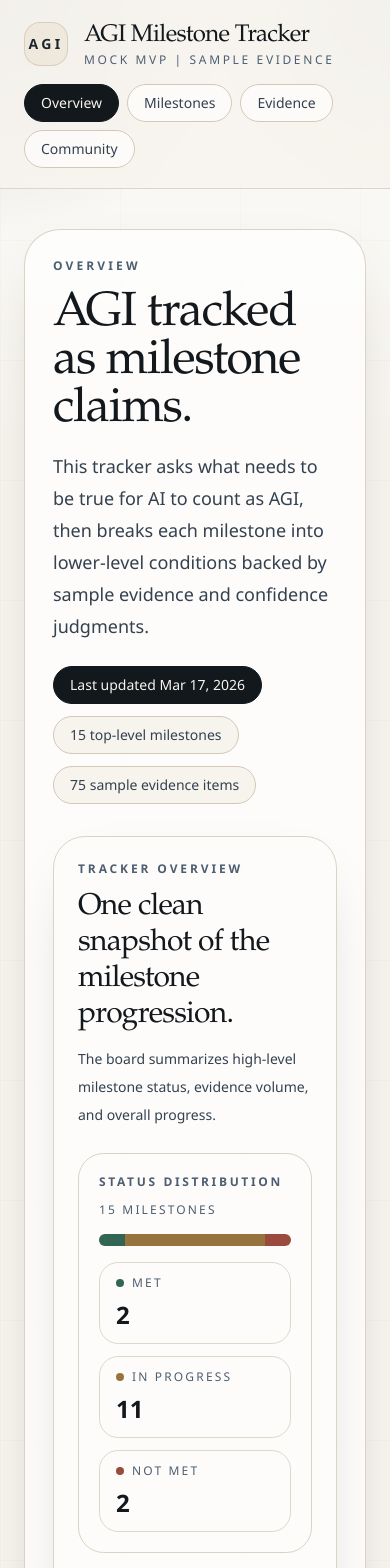
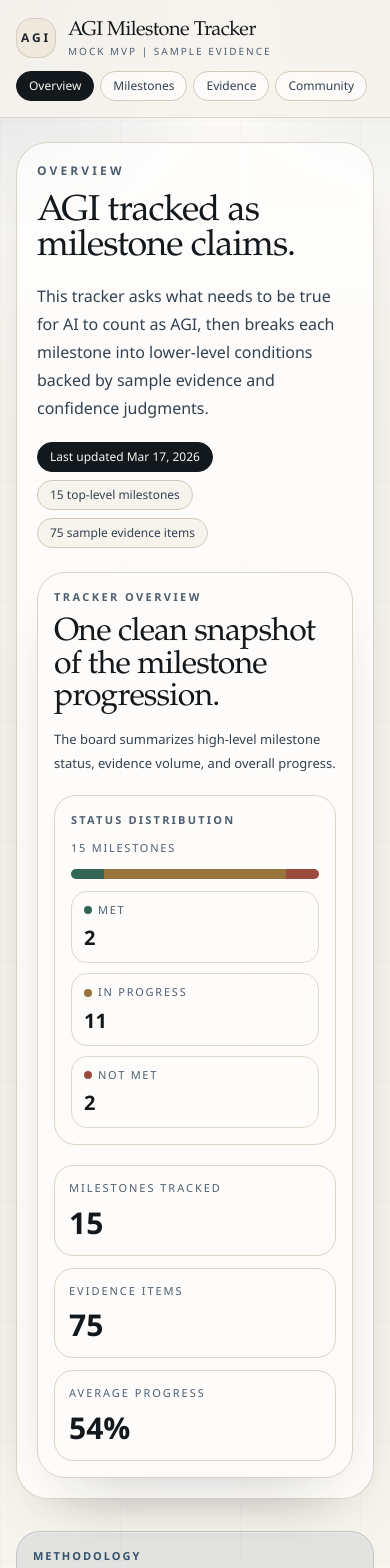
Before and after one commit to EYPAmsterdam/AGI_Tracker, a Next.js app: page / in a window 390 px wide. Shown: the top 1568 px of the page. Built offline with nearby package versions, Linux system fonts and the light colour scheme.

Commit message:
Refactor layout and styling for improved responsiveness and consistency across components

```diff
--- a/app/layout.tsx
+++ b/app/layout.tsx
@@ -21,10 +21,10 @@ export default function RootLayout({
           <div className="pointer-events-none absolute inset-0 bg-lattice bg-[size:120px_120px] opacity-30" />
           <div className="relative">
             <SiteHeader />
-            <main className="mx-auto max-w-7xl px-6 py-10 lg:px-8 lg:py-12">
+            <main className="mx-auto max-w-7xl px-4 py-6 md:px-6 md:py-10 lg:px-8 lg:py-12">
               {children}
             </main>
-            <footer className="mx-auto max-w-7xl border-t border-line/70 px-6 py-8 text-sm text-ink-600 lg:px-8">
+            <footer className="mx-auto max-w-7xl border-t border-line/70 px-4 py-6 text-xs leading-6 text-ink-600 md:px-6 md:py-8 md:text-sm md:leading-normal lg:px-8">
               Mock MVP for implementation-based AGI tracking. Evidence items in this demo are sample evidence only.
             </footer>
           </div>
--- a/app/page.tsx
+++ b/app/page.tsx
@@ -13,29 +13,29 @@ const recentMilestones = getRecentMilestoneUpdates();
 
 export default function HomePage() {
   return (
-    <div className="space-y-10">
-      <section className="rounded-[2.25rem] border border-line/80 bg-white/70 p-7 shadow-panel md:p-10">
-        <div className="space-y-8">
-          <div className="space-y-6">
+    <div className="space-y-8 md:space-y-10">
+      <section className="rounded-[2rem] border border-line/80 bg-white/70 p-5 shadow-panel md:rounded-[2.25rem] md:p-10">
+        <div className="space-y-6 md:space-y-8">
+          <div className="space-y-5 md:space-y-6">
             <div className="space-y-4">
               <p className="text-xs font-semibold uppercase tracking-[0.26em] text-ink-600">
                 Overview
               </p>
-              <h1 className="max-w-4xl font-serif text-5xl tracking-tight text-ink-900 md:text-6xl">
+              <h1 className="max-w-4xl font-serif text-4xl leading-[0.98] tracking-tight text-ink-900 md:text-6xl md:leading-none">
                 AGI tracked as milestone claims.
               </h1>
-              <p className="max-w-3xl text-lg leading-8 text-ink-700">
+              <p className="max-w-3xl text-base leading-7 text-ink-700 md:text-lg md:leading-8">
                 This tracker asks what needs to be true for AI to count as AGI, then breaks each milestone into lower-level conditions backed by sample evidence and confidence judgments.
               </p>
             </div>
-            <div className="flex flex-wrap gap-3">
-              <span className="rounded-full border border-ink-900 bg-ink-900 px-4 py-2 text-sm font-medium text-paper-50">
+            <div className="flex flex-wrap gap-2 md:gap-3">
+              <span className="rounded-full border border-ink-900 bg-ink-900 px-3 py-1.5 text-xs font-medium text-paper-50 md:px-4 md:py-2 md:text-sm">
                 Last updated {formatLongDate(latestUpdatedAt)}
               </span>
-              <span className="rounded-full border border-line bg-paper-50 px-4 py-2 text-sm font-medium text-ink-700">
+              <span className="rounded-full border border-line bg-paper-50 px-3 py-1.5 text-xs font-medium text-ink-700 md:px-4 md:py-2 md:text-sm">
                 {milestones.length} top-level milestones
               </span>
-              <span className="rounded-full border border-line bg-paper-50 px-4 py-2 text-sm font-medium text-ink-700">
+              <span className="rounded-full border border-line bg-paper-50 px-3 py-1.5 text-xs font-medium text-ink-700 md:px-4 md:py-2 md:text-sm">
                 {stats.evidenceCount} sample evidence items
               </span>
             </div>
@@ -59,7 +59,7 @@ export default function HomePage() {
         <MilestoneBoard milestones={milestones} />
       </section>
 
-      <section className="grid gap-6 xl:grid-cols-[1fr_1fr]">
+      <section className="grid gap-4 md:gap-6 xl:grid-cols-[1fr_1fr]">
         <RecentUpdatesPanel milestones={recentMilestones} />
         <CommunitySnapshot />
       </section>
--- a/src/components/methodology-note.tsx
+++ b/src/components/methodology-note.tsx
@@ -1,8 +1,8 @@
 import { methodologyNote } from "@/data/milestones";
 
 export const MethodologyNote = () => (
-  <div className="rounded-[1.75rem] border border-sky/20 bg-sky/10 px-5 py-4 text-sm leading-7 text-ink-800 shadow-inset">
-    <p className="text-xs font-semibold uppercase tracking-[0.22em] text-sky">
+  <div className="rounded-[1.5rem] border border-sky/20 bg-sky/10 px-4 py-3 text-[13px] leading-6 text-ink-800 shadow-inset md:rounded-[1.75rem] md:px-5 md:py-4 md:text-sm md:leading-7">
+    <p className="text-[11px] font-semibold uppercase tracking-[0.18em] text-sky md:text-xs md:tracking-[0.22em]">
       Methodology
     </p>
     <p className="mt-2">{methodologyNote}</p>
--- a/src/components/progress-meter.tsx
+++ b/src/components/progress-meter.tsx
@@ -15,12 +15,12 @@ export const ProgressMeter = ({
         : "from-rust/80 to-rust";
 
   return (
-    <div className={cn("space-y-2", compact && "space-y-1.5")}>
-      <div className="flex items-center justify-between text-xs uppercase tracking-[0.16em] text-ink-600">
+    <div className={cn("space-y-1.5 md:space-y-2", compact && "space-y-1")}>
+      <div className="flex items-center justify-between text-[11px] uppercase tracking-[0.14em] text-ink-600 md:text-xs md:tracking-[0.16em]">
         <span>Progress</span>
         <span>{value}%</span>
       </div>
-      <div className="h-2 overflow-hidden rounded-full bg-ink-900/8">
+      <div className="h-1.5 overflow-hidden rounded-full bg-ink-900/8 md:h-2">
         <div
           className={cn("h-full rounded-full bg-gradient-to-r transition-all", tone)}
           style={{ width: `${value}%` }}
--- a/src/components/site-header.tsx
+++ b/src/components/site-header.tsx
@@ -16,21 +16,21 @@ export const SiteHeader = () => {
 
   return (
     <header className="sticky top-0 z-40 border-b border-line/70 bg-paper-50/85 backdrop-blur">
-      <div className="mx-auto flex max-w-7xl flex-col gap-4 px-6 py-5 lg:flex-row lg:items-center lg:justify-between lg:px-8">
-        <Link href="/" className="flex items-center gap-4">
-          <span className="inline-flex h-11 w-11 items-center justify-center rounded-2xl border border-line/80 bg-paper-100 text-sm font-semibold uppercase tracking-[0.24em] text-ink-800">
+      <div className="mx-auto flex max-w-7xl flex-col gap-3 px-4 py-4 md:px-6 md:py-5 lg:flex-row lg:items-center lg:justify-between lg:px-8">
+        <Link href="/" className="flex items-center gap-3 md:gap-4">
+          <span className="inline-flex h-10 w-10 items-center justify-center rounded-2xl border border-line/80 bg-paper-100 text-xs font-semibold uppercase tracking-[0.24em] text-ink-800 md:h-11 md:w-11 md:text-sm">
             AGI
           </span>
           <div>
-            <p className="font-serif text-2xl tracking-tight text-ink-900">
+            <p className="font-serif text-xl tracking-tight text-ink-900 md:text-2xl">
               AGI Milestone Tracker
             </p>
-            <p className="text-xs uppercase tracking-[0.22em] text-ink-600">
+            <p className="text-[10px] uppercase tracking-[0.2em] text-ink-600 md:text-xs md:tracking-[0.22em]">
               Mock MVP | Sample evidence
             </p>
           </div>
         </Link>
-        <nav className="flex flex-wrap gap-2">
+        <nav className="flex flex-wrap gap-1.5 md:gap-2">
           {navigation.map((item) => {
             const active =
               item.href === "/"
@@ -42,7 +42,7 @@ export const SiteHeader = () => {
                 key={item.href}
                 href={item.href}
                 className={cn(
-                  "rounded-full border px-4 py-2 text-sm font-medium transition",
+                  "rounded-full border px-3 py-1.5 text-xs font-medium transition md:px-4 md:py-2 md:text-sm",
                   active
                     ? "border-ink-900 bg-ink-900 text-paper-50"
                     : "border-line bg-white/60 text-ink-700 hover:border-ink-700 hover:text-ink-900"
--- a/src/components/tracker-overview-panel.tsx
+++ b/src/components/tracker-overview-panel.tsx
@@ -29,33 +29,33 @@ export const TrackerOverviewPanel = ({
   const notMetWidth = (stats.notMet / total) * 100;
 
   return (
-    <div className="rounded-[2rem] border border-line/80 bg-white/82 p-6 shadow-panel md:p-8">
-      <div className="grid gap-6 xl:grid-cols-[1.15fr_0.85fr]">
-        <div className="space-y-6">
+    <div className="rounded-[1.75rem] border border-line/80 bg-white/82 p-4 shadow-panel md:rounded-[2rem] md:p-8">
+      <div className="grid gap-5 md:gap-6 xl:grid-cols-[1.15fr_0.85fr]">
+        <div className="space-y-5 md:space-y-6">
           <div className="space-y-3">
-            <p className="text-xs font-semibold uppercase tracking-[0.24em] text-ink-600">
+            <p className="text-[11px] font-semibold uppercase tracking-[0.22em] text-ink-600 md:text-xs md:tracking-[0.24em]">
               Tracker overview
             </p>
-            <h2 className="font-serif text-3xl tracking-tight text-ink-900 md:text-[2.4rem]">
+            <h2 className="font-serif text-[2rem] leading-[1.02] tracking-tight text-ink-900 md:text-[2.4rem] md:leading-none">
               One clean snapshot of the milestone progression.
             </h2>
-            <p className="max-w-2xl text-sm leading-7 text-ink-700">
+            <p className="max-w-2xl text-[13px] leading-6 text-ink-700 md:text-sm md:leading-7">
               The board summarizes high-level milestone status, evidence volume, and
               overall progress.
             </p>
           </div>
 
-          <div className="rounded-[1.6rem] border border-line/80 bg-paper-50/72 p-5">
+          <div className="rounded-[1.35rem] border border-line/80 bg-paper-50/72 p-4 md:rounded-[1.6rem] md:p-5">
             <div className="flex flex-wrap items-center justify-between gap-3">
-              <p className="text-xs font-semibold uppercase tracking-[0.22em] text-ink-600">
+              <p className="text-[11px] font-semibold uppercase tracking-[0.2em] text-ink-600 md:text-xs md:tracking-[0.22em]">
                 Status distribution
               </p>
-              <p className="text-xs uppercase tracking-[0.18em] text-ink-600">
+              <p className="text-[11px] uppercase tracking-[0.16em] text-ink-600 md:text-xs md:tracking-[0.18em]">
                 {milestoneCount} milestones
               </p>
             </div>
 
-            <div className="mt-4 h-3 overflow-hidden rounded-full bg-paper-100">
+            <div className="mt-3 h-2.5 overflow-hidden rounded-full bg-paper-100 md:mt-4 md:h-3">
               <div className="flex h-full w-full">
                 <div
                   className={statusStyles.met}
@@ -72,55 +72,55 @@ export const TrackerOverviewPanel = ({
               </div>
             </div>
 
-            <div className="mt-4 grid gap-3 sm:grid-cols-3">
-              <div className="rounded-[1.2rem] border border-line/70 bg-white/78 px-4 py-3">
-                <p className="flex items-center gap-2 text-xs uppercase tracking-[0.18em] text-ink-600">
+            <div className="mt-3 grid gap-2.5 sm:grid-cols-3 md:mt-4 md:gap-3">
+              <div className="rounded-[1rem] border border-line/70 bg-white/78 px-3 py-2.5 md:rounded-[1.2rem] md:px-4 md:py-3">
+                <p className="flex items-center gap-1.5 text-[11px] uppercase tracking-[0.16em] text-ink-600 md:gap-2 md:text-xs md:tracking-[0.18em]">
                   <span className="h-2 w-2 rounded-full bg-sage" />
                   Met
                 </p>
-                <p className="mt-2 text-2xl font-semibold text-ink-900">{stats.met}</p>
+                <p className="mt-1.5 text-xl font-semibold text-ink-900 md:mt-2 md:text-2xl">{stats.met}</p>
               </div>
-              <div className="rounded-[1.2rem] border border-line/70 bg-white/78 px-4 py-3">
-                <p className="flex items-center gap-2 text-xs uppercase tracking-[0.18em] text-ink-600">
+              <div className="rounded-[1rem] border border-line/70 bg-white/78 px-3 py-2.5 md:rounded-[1.2rem] md:px-4 md:py-3">
+                <p className="flex items-center gap-1.5 text-[11px] uppercase tracking-[0.16em] text-ink-600 md:gap-2 md:text-xs md:tracking-[0.18em]">
                   <span className="h-2 w-2 rounded-full bg-amber" />
                   In progress
                 </p>
-                <p className="mt-2 text-2xl font-semibold text-ink-900">
+                <p className="mt-1.5 text-xl font-semibold text-ink-900 md:mt-2 md:text-2xl">
                   {stats.inProgress}
                 </p>
               </div>
-              <div className="rounded-[1.2rem] border border-line/70 bg-white/78 px-4 py-3">
-                <p className="flex items-center gap-2 text-xs uppercase tracking-[0.18em] text-ink-600">
+              <div className="rounded-[1rem] border border-line/70 bg-white/78 px-3 py-2.5 md:rounded-[1.2rem] md:px-4 md:py-3">
+                <p className="flex items-center gap-1.5 text-[11px] uppercase tracking-[0.16em] text-ink-600 md:gap-2 md:text-xs md:tracking-[0.18em]">
                   <span className="h-2 w-2 rounded-full bg-rust" />
                   Not met
                 </p>
-                <p className="mt-2 text-2xl font-semibold text-ink-900">{stats.notMet}</p>
+                <p className="mt-1.5 text-xl font-semibold text-ink-900 md:mt-2 md:text-2xl">{stats.notMet}</p>
               </div>
             </div>
           </div>
         </div>
 
-        <div className="grid gap-4">
+        <div className="grid gap-3 md:gap-4">
           <div className="grid gap-3 sm:grid-cols-3 xl:grid-cols-1">
-            <div className="rounded-[1.45rem] border border-line/80 bg-paper-50/68 p-4">
-              <p className="text-xs uppercase tracking-[0.2em] text-ink-600">
+            <div className="rounded-[1.2rem] border border-line/80 bg-paper-50/68 p-3.5 md:rounded-[1.45rem] md:p-4">
+              <p className="text-[11px] uppercase tracking-[0.18em] text-ink-600 md:text-xs md:tracking-[0.2em]">
                 Milestones tracked
               </p>
-              <p className="mt-3 text-4xl font-semibold text-ink-900">{milestoneCount}</p>
+              <p className="mt-2 text-3xl font-semibold text-ink-900 md:mt-3 md:text-4xl">{milestoneCount}</p>
             </div>
-            <div className="rounded-[1.45rem] border border-line/80 bg-paper-50/68 p-4">
-              <p className="text-xs uppercase tracking-[0.2em] text-ink-600">
+            <div className="rounded-[1.2rem] border border-line/80 bg-paper-50/68 p-3.5 md:rounded-[1.45rem] md:p-4">
+              <p className="text-[11px] uppercase tracking-[0.18em] text-ink-600 md:text-xs md:tracking-[0.2em]">
                 Evidence items
               </p>
-              <p className="mt-3 text-4xl font-semibold text-ink-900">
+              <p className="mt-2 text-3xl font-semibold text-ink-900 md:mt-3 md:text-4xl">
                 {stats.evidenceCount}
               </p>
             </div>
-            <div className="rounded-[1.45rem] border border-line/80 bg-paper-50/68 p-4">
-              <p className="text-xs uppercase tracking-[0.2em] text-ink-600">
+            <div className="rounded-[1.2rem] border border-line/80 bg-paper-50/68 p-3.5 md:rounded-[1.45rem] md:p-4">
+              <p className="text-[11px] uppercase tracking-[0.18em] text-ink-600 md:text-xs md:tracking-[0.2em]">
                 Average progress
               </p>
-              <p className="mt-3 text-4xl font-semibold text-ink-900">
+              <p className="mt-2 text-3xl font-semibold text-ink-900 md:mt-3 md:text-4xl">
                 {stats.progressAverage}%
               </p>
             </div>
--- a/src/data/milestones.ts
+++ b/src/data/milestones.ts
@@ -12,7 +12,7 @@ const milestoneSeeds = [
 ];
 
 export const methodologyNote =
-  "Mock MVP. These public-facing capability pillars are plain-language summaries built on a deeper coverage map spanning reasoning, learning, truthfulness, self-monitoring, social competence, multimodal understanding, safety, and robustness. Each granular question is intended to be backable by benchmarks, controlled studies, audits, red-team exercises, longitudinal trials, or expert-blind review.";
+  "These public-facing capability pillars are plain-language summaries built on a deeper coverage map spanning reasoning, learning, truthfulness, self-monitoring, social competence, multimodal understanding, safety, and robustness. Each granular question is intended to be backable by benchmarks, controlled studies, audits, red-team exercises, longitudinal trials, or expert-blind review.";
 
 export const milestones: Milestone[] = milestoneSeeds.map(buildMilestone);
 
```
Also changed, not shown: src/components/community-snapshot.tsx (+8 -8 lines), src/components/milestone-board.tsx (+10 -10 lines), src/components/milestone-row-panel.tsx (+29 -29 lines), src/components/recent-updates-panel.tsx (+7 -7 lines), src/components/section-heading.tsx (+4 -4 lines).
